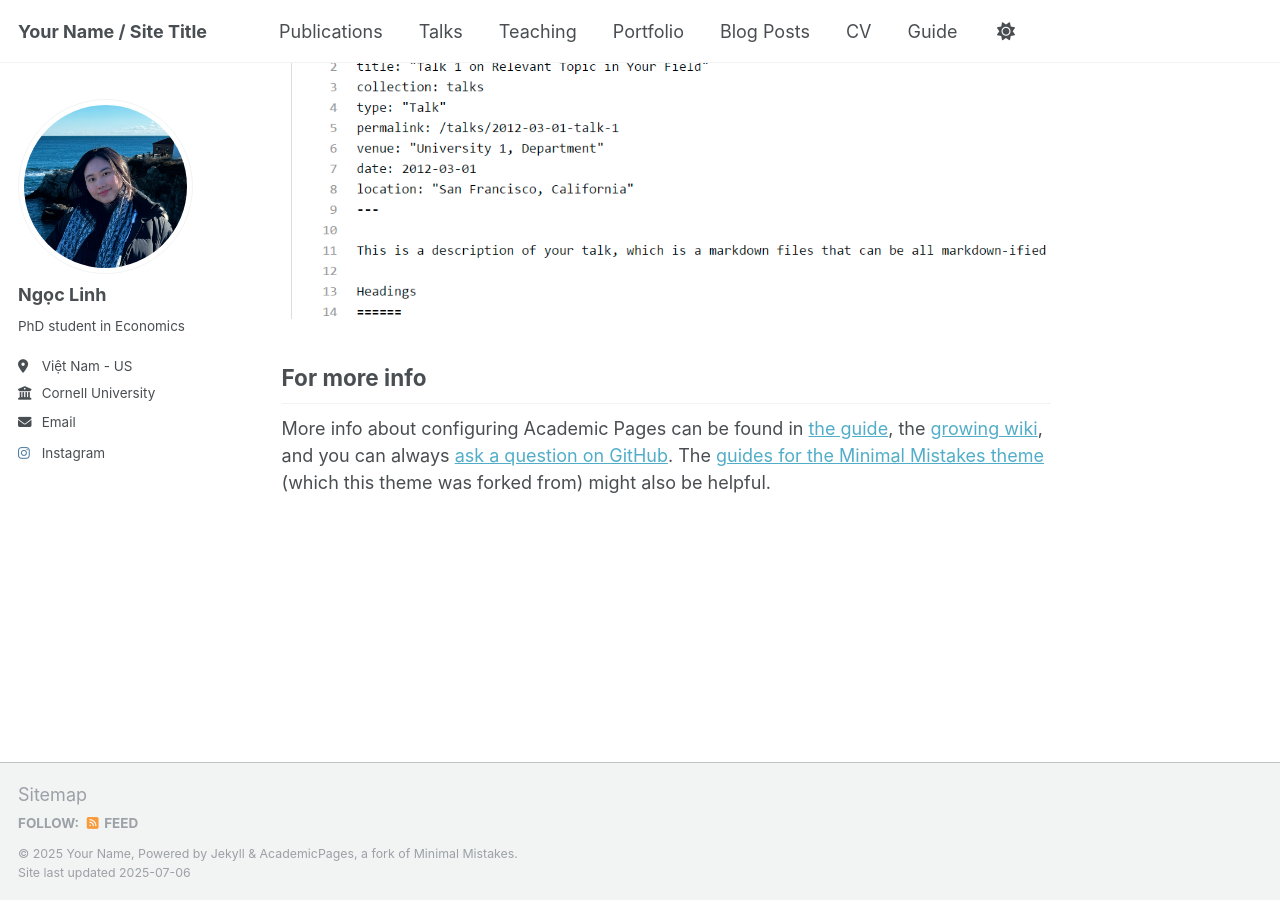
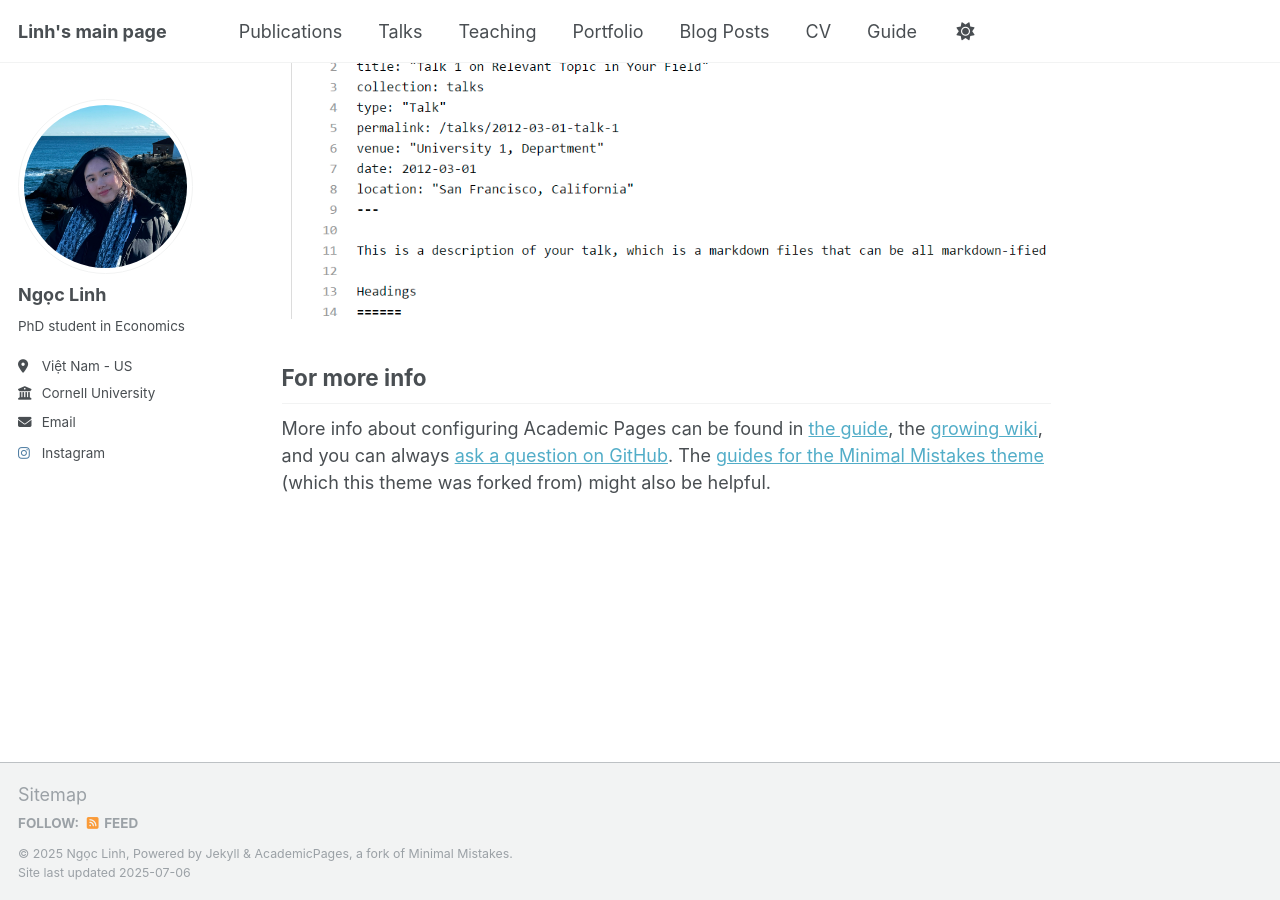
Before and after one commit to npl-nguyen/nguyen-ngoc-phuong-linh, a Jekyll site: the page built from _pages/about.md, in a window 1280 px wide and 900 px high, scrolled down 2880 px. Built offline with Jekyll 4.4.1, drawn with Linux system fonts in a browser that asks for light colours; a script that is not in the unit is left out.

Commit message:
Update _config.yml

```diff
--- a/_config.yml
+++ b/_config.yml
@@ -9,9 +9,9 @@
 # Basic Site Settings
 locale                   : "en-US"
 site_theme               : "default"
-title                    : "Your Name / Site Title"
+title                    : "Linh's main page"
 title_separator          : "-"
-name                     : &name "Your Name"
+name                     : &name "Ngọc Linh"
 description              : &description "personal description"
 url                      : "https://npl-nguyen.github.io" # the base hostname & protocol for your site e.g. "https://[your GitHub username].github.io" or if you already have some other page hosted on Github then use "https://[your GitHub username].github.io/[Your Repo Name]"
 baseurl                  : "" # the subpath of your site, e.g. "/blog"
```
